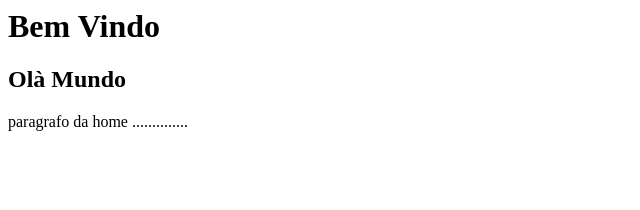
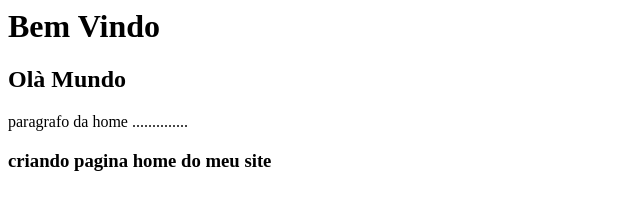
Before and after one commit to devsamuelsilva/curso_github, a plain HTML site: page index.html in a window 1280 px wide. Shown: the whole page, without its empty margins (0-640 px from the left). Drawn offline with Linux system fonts and the light colour scheme.

Commit message:
criando descricao da pagina home

```diff
--- a/index.html
+++ b/index.html
@@ -1,3 +1,6 @@
 <h1>Bem Vindo</h1>
 <h2>Olà Mundo</h2>
 <p>paragrafo da home ..............</p>
+<h3> criando pagina home do meu site
+
+</h3>
```
